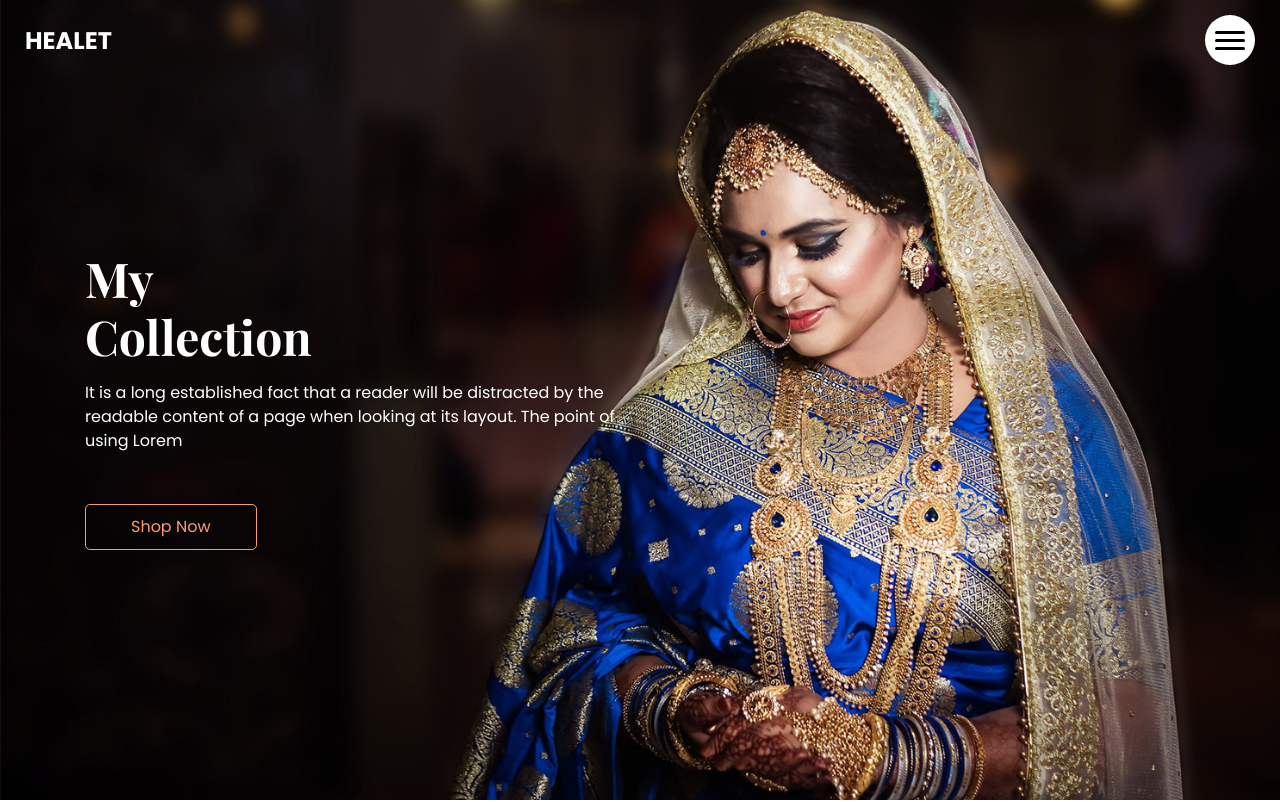
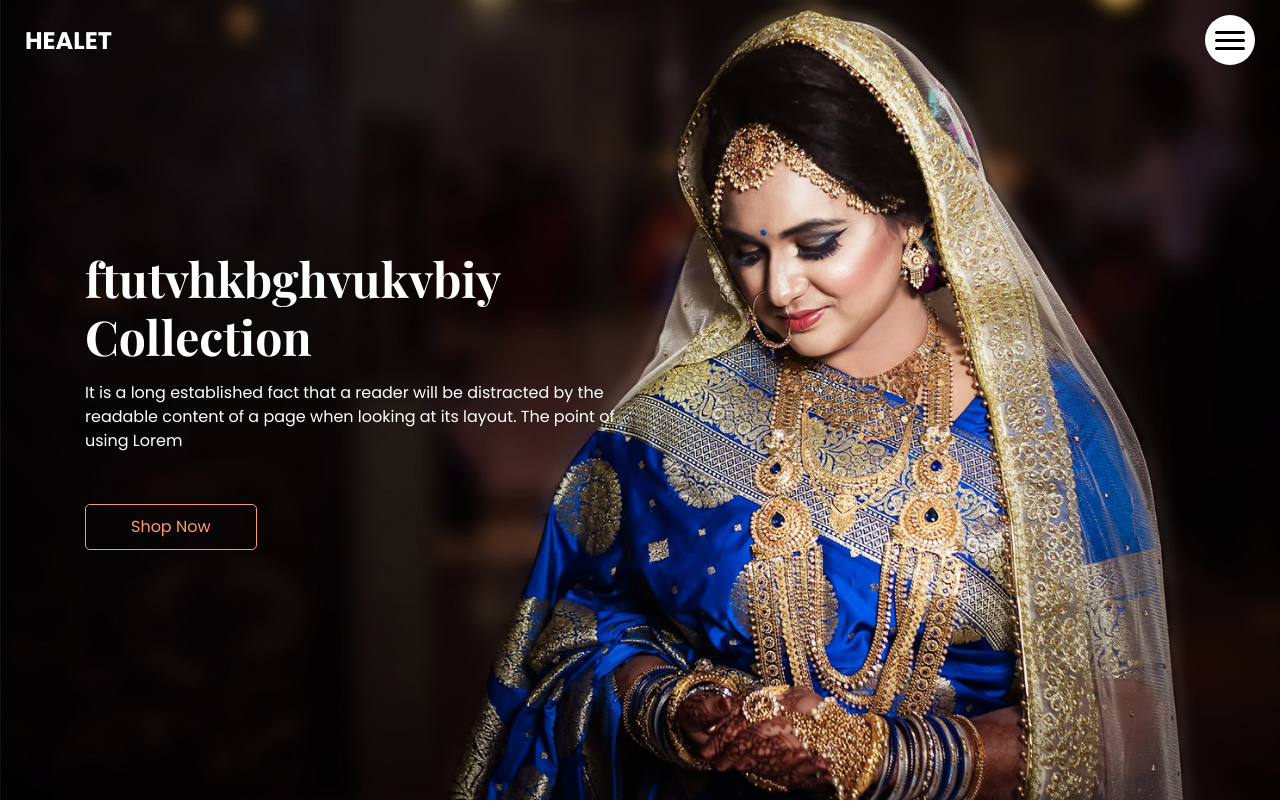
Before and after one commit to jainaryan007/AutoPilotOps, a plain HTML site: page Website/index.html in a window 1280 px wide. Shown: the top 802 px of the page. Drawn offline with nearby package versions, Linux system fonts and the light colour scheme.

Commit message:
Update index.html

```diff
--- a/Website/index.html
+++ b/Website/index.html
@@ -71,7 +71,7 @@
       <div class="col-md-9 col-lg-8">
         <div class="detail-box">
           <h1>
-            My
+            ftutvhkbghvukvbiy
             <br> Collection
           </h1>
           <p>
```
